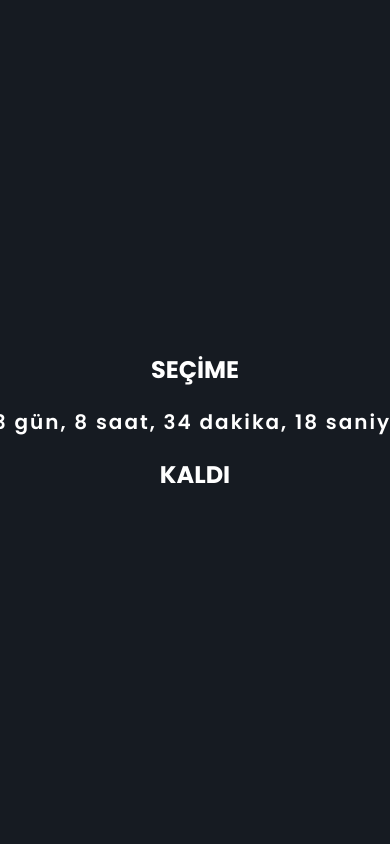
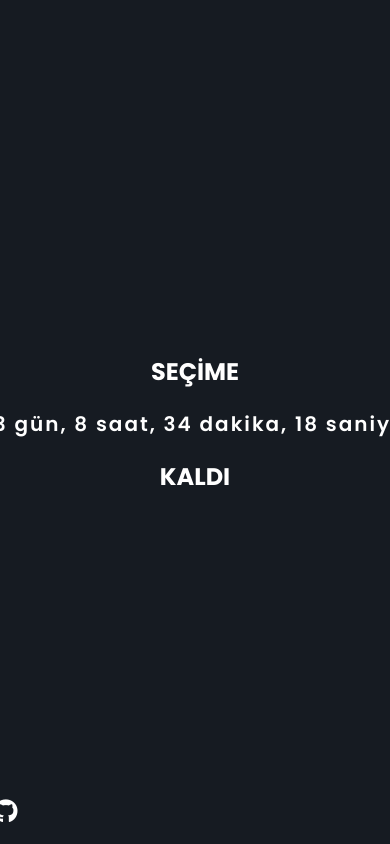
Before and after one commit to barangokcekli/secimekalansure, a Node server app: page / in a window 390 px wide; the page is wider, and only the part inside the window is pictured. Run offline with Node 20, Linux system fonts and the light colour scheme; some libraries are stand-ins or nearby versions.

Commit message:
file layout updated

```diff
--- a/app.js
+++ b/app.js
@@ -1,9 +1,11 @@
 const express = require('express');
-const app = express();
 const moment = require('moment');
 const port = process.env.PORT || 3000;
+const app = express();
+app.set("view engine", "ejs");
 
-app.use(express.static('public'));
+app.use(express.urlencoded({extended: true}));
+app.use(express.static("public"));
 
 app.get('/', (req, res) => {
   const electionDate = moment('14/05/2023 08:00', 'DD/MM/YYYY HH:mm');
@@ -13,38 +15,7 @@ app.get('/', (req, res) => {
   let hours = Math.floor(duration.asHours() % 24);
   let minutes = Math.floor(duration.asMinutes() % 60);
   let seconds = Math.floor(duration.asSeconds() % 60);
-
-  const countdownDiv = `
-    <div class="countdown">
-      <h1>SEÇİME</h1>
-      <p>${days} gün, ${hours} saat, ${minutes} dakika, ${seconds} saniye</p>
-      <h1>KALDI<h1>
-    </div>
-  `;
-
-  res.send(`
-    <html>
-      <head>
-        <link rel="stylesheet" type="text/css" href="/styles.css">
-        <script>
-          setInterval(function() {
-            const now = new Date();
-            const electionDate = new Date('2023-05-14T08:00:00');
-            const duration = electionDate - now;
-
-            days = Math.floor(duration / (1000 * 60 * 60 * 24));
-            hours = Math.floor((duration / (1000 * 60 * 60)) % 24);
-            minutes = Math.floor((duration / 1000 / 60) % 60);
-            seconds = Math.floor((duration / 1000) % 60);
-            document.querySelector('.countdown p').innerHTML = days + ' gün, ' + hours + ' saat, ' + minutes + ' dakika, ' + seconds + ' saniye';
-          }, 1000);
-        </script>
-      </head>
-      <body>
-        ${countdownDiv}
-      </body>
-    </html>
-  `);
+  res.render('index', {days: days, hours: hours, minutes: minutes, seconds: seconds});
 });
 
 app.listen(port, () => {
--- a/package.json
+++ b/package.json
@@ -10,7 +10,7 @@
   "author": "",
   "license": "ISC",
   "dependencies": {
-    "body-parser": "^1.20.2",
+    "ejs": "^3.1.9",
     "express": "^4.18.2",
     "moment": "^2.29.4"
   }
--- /dev/null
+++ b/public/css/styles.css
@@ -0,0 +1,72 @@
+@import url('https://fonts.googleapis.com/css2?family=Poppins:wght@400;500;600;700;800&display=swap');
+
+:root {
+  --background-color: #161B22;
+  --text-color: #fff;
+  --font-family: 'Poppins', sans-serif;
+}
+
+body {
+  background-color: var(--background-color);
+  color: var(--text-color);
+  font-family: var(--font-family);
+}
+
+.countdown {
+  position: absolute;
+  top: 50%;
+  left: 50%;
+  transform: translate(-50%, -50%);
+  text-align: center;
+}
+
+.countdown h1 {
+  font-weight: bold;
+  font-size: 48px;
+  margin-bottom: 24px;
+  text-transform: uppercase;
+}
+
+.countdown p {
+    white-space: nowrap;
+    font-weight: 600;
+    font-size: 36px;
+    letter-spacing: 2px;
+}
+
+footer {
+  position: absolute;
+  bottom: 1%;
+  left: 1.5%;
+  transform: translateX(-50%);
+  text-align: center;
+  padding-bottom: 12px;
+}
+footer a {
+  color: #fff;
+  text-decoration: none;
+  transition: 0.3s ease;
+}
+footer a i:hover {
+  transform: scale(1.3);
+}
+@media screen and (max-width: 768px) {
+  .countdown h1 {
+    font-size: 36px;
+  }
+
+  .countdown p {
+    font-size: 28px;
+  }
+}
+
+@media screen and (max-width: 480px) {
+  .countdown h1 {
+    font-size: 24px;
+    margin-bottom: 12px;
+  }
+
+  .countdown p {
+    font-size: 20px;
+  }
+}
--- /dev/null
+++ b/public/js/script.js
@@ -0,0 +1,11 @@
+setInterval(function() {
+    const now = new Date();
+    const electionDate = new Date('2023-05-14T08:00:00');
+    const duration = electionDate - now;
+
+    let days = Math.floor(duration / (1000 * 60 * 60 * 24));
+    let hours = Math.floor((duration / (1000 * 60 * 60)) % 24);
+    let minutes = Math.floor((duration / 1000 / 60) % 60);
+    let seconds = Math.floor((duration / 1000) % 60);
+    document.querySelector('.countdown p').innerHTML = days + ' gün, ' + hours + ' saat, ' + minutes + ' dakika, ' + seconds + ' saniye';
+  }, 1000);
--- a/public/styles.css
+++ b/public/styles.css
@@ -1,10 +1,16 @@
 
 @import url('https://fonts.googleapis.com/css2?family=Poppins:wght@400;500;600;700;800&display=swap');
 
+:root {
+  --background-color: #161B22;
+  --text-color: #fff;
+  --font-family: 'Poppins', sans-serif;
+}
+
 body {
-  background-color: #161B22;
-  color: #fff;
-  font-family: 'Poppins', sans-serif;
+  background-color: var(--background-color);
+  color: var(--text-color);
+  font-family: var(--font-family);
 }
 
 .countdown {
@@ -29,6 +35,22 @@ body {
     letter-spacing: 2px;
 }
 
+footer {
+  position: absolute;
+  bottom: 1%;
+  left: 1.5%;
+  transform: translateX(-50%);
+  text-align: center;
+  padding-bottom: 12px;
+}
+footer a {
+  color: #fff;
+  text-decoration: none;
+  transition: 0.3s ease;
+}
+footer a i:hover {
+  transform: scale(1.3);
+}
 @media screen and (max-width: 768px) {
   .countdown h1 {
     font-size: 36px;
--- /dev/null
+++ b/views/footer.ejs
@@ -0,0 +1,5 @@
+</body>
+<footer>
+    <a href="https://github.com/barangokcekli/secimekalansure"><i class="fa-brands fa-github fa-xl"></i></a>
+  </footer>
+</html>
--- /dev/null
+++ b/views/header.ejs
@@ -0,0 +1,17 @@
+<!DOCTYPE html>
+<html lang="en">
+<head>
+    <meta charset="UTF-8">
+    <meta http-equiv="X-UA-Compatible" content="IE=edge">
+    <meta name="viewport" content="width=device-width, initial-scale=1.0">
+    <title>Seçime Kaç Gün Kaldı?</title>
+        <!-- CSS file -->
+        <link rel="stylesheet" type="text/css" href="/css/styles.css">
+        <!-- favicon -->
+        <link rel="shortcut icon" href="/img/favicon.ico" type="image/x-icon">
+        <!-- script file -->
+        <script src="/js/script.js"></script>
+        <!-- fontawesome -->
+        <script src="https://kit.fontawesome.com/4912f2ec42.js" crossorigin="anonymous"></script>
+</head>
+<body>
--- /dev/null
+++ b/views/index.ejs
@@ -0,0 +1,7 @@
+<%- include("header") -%>
+<div class="countdown">
+    <h1>SEÇİME</h1>
+    <p><span id="days"><%= days %></span> gün, <span id="hours"><%= hours %></span> saat, <span id="minutes"><%= minutes %></span> dakika,<span id="seconds"><%= seconds %></span> saniye</p>
+    <h1>KALDI</h1>
+</div>
+<%- include("footer") -%>
```
Also changed, not shown: public/img/favicon.ico (added), 1 other file.
